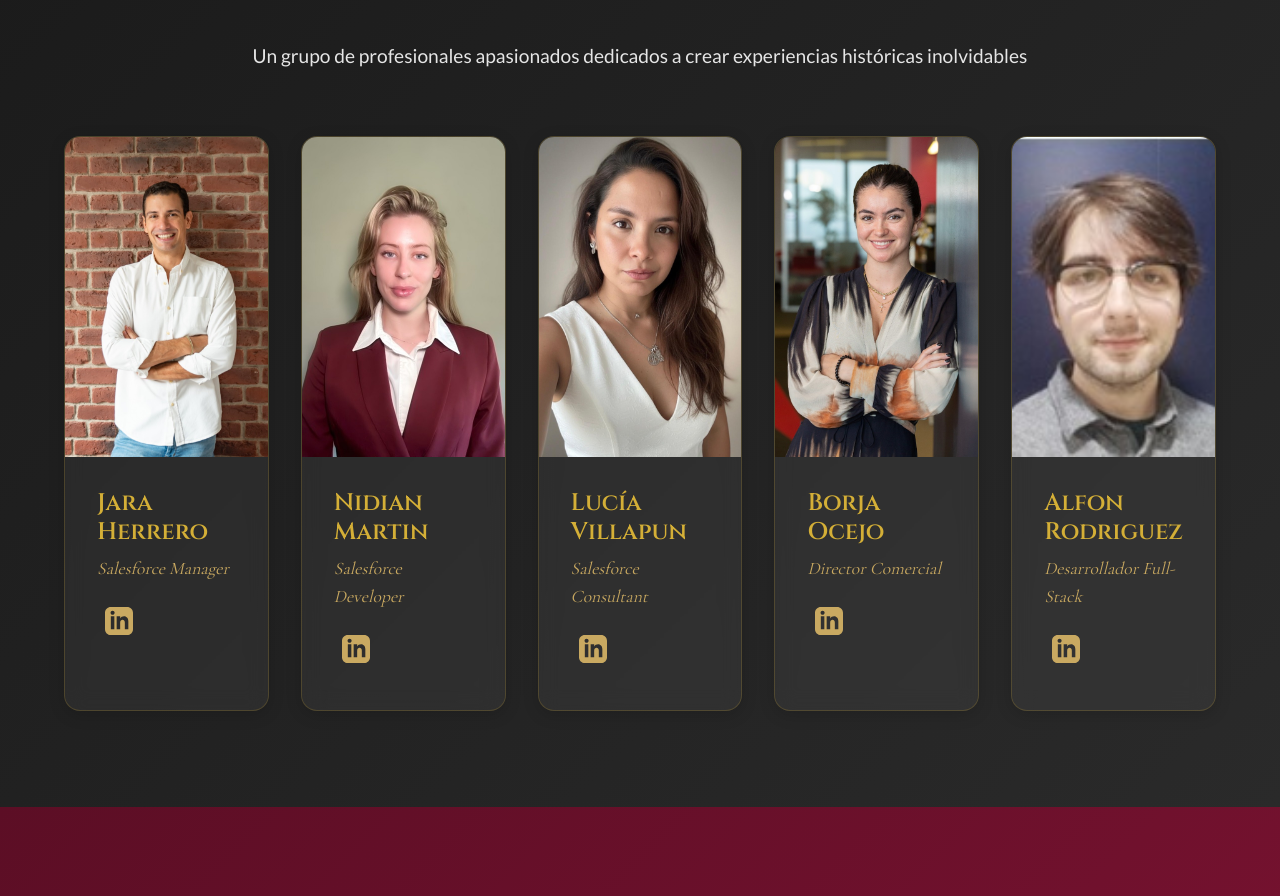
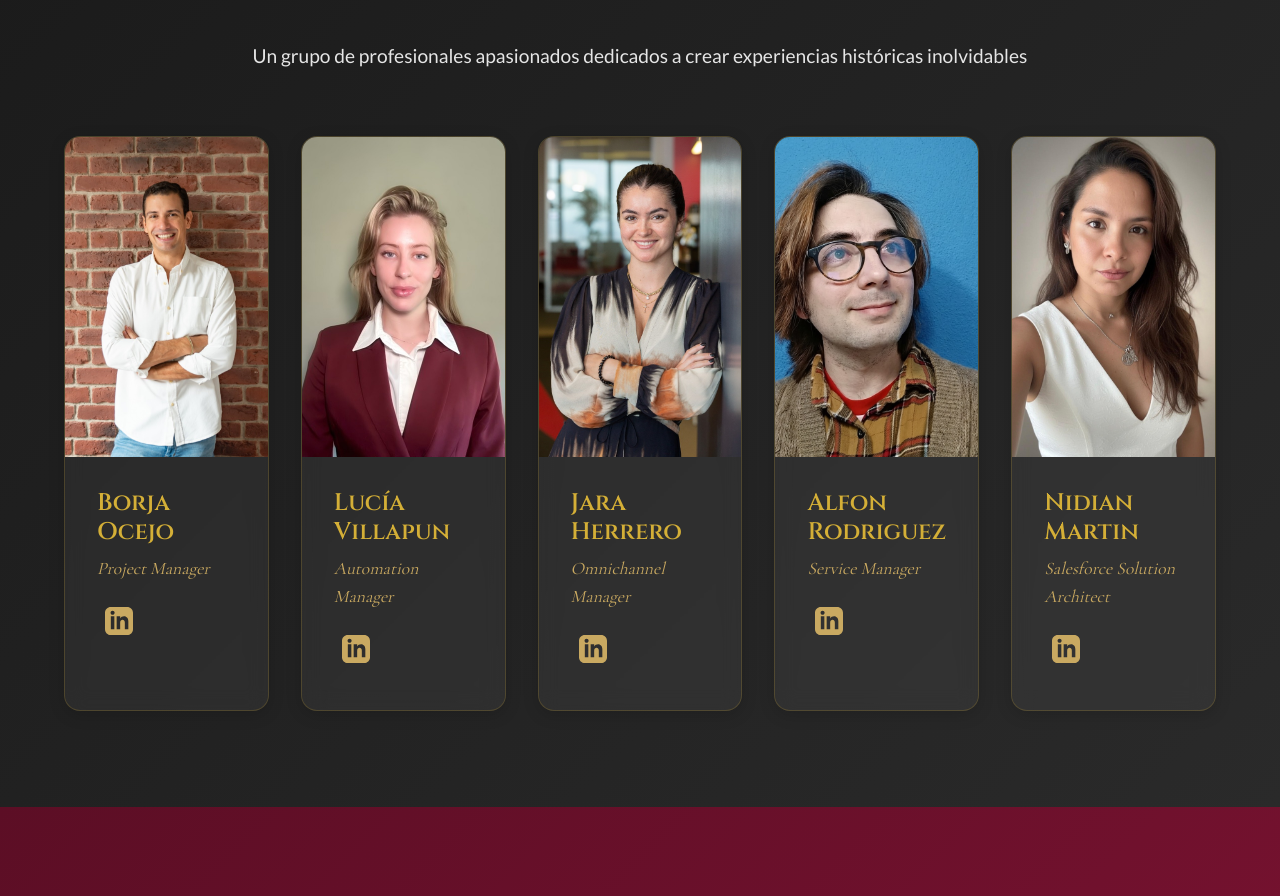
Before and after one commit to jaraxherrero/puydufou, a plain HTML site: page index.html in a window 1280 px wide. Shown: the part 980-1876 px from the top of the page. Drawn offline with nearby package versions, Linux system fonts and the light colour scheme.

Commit message:
Actualizar equipo: nuevo orden y roles profesionales

```diff
--- a/index.html
+++ b/index.html
@@ -51,15 +51,54 @@
             </div>
 
             <div class="team-grid">
-                <!-- Team Member 1: Jara Herrero -->
+                <!-- Team Member 1: Borja Ocejo -->
+                <div class="team-card">
+                    <a href="https://www.linkedin.com/in/borjaocejo/" target="_blank" rel="noopener noreferrer">
+                        <img src="images/team-borja-new.jpg" alt="Borja Ocejo" class="team-image">
+                    </a>
+                    <div class="team-info">
+                        <h3 class="team-name">Borja<br>Ocejo</h3>
+                        <p class="team-role">Project Manager</p>
+                        <a href="https://www.linkedin.com/in/borjaocejo/" target="_blank" rel="noopener noreferrer"
+                            class="linkedin-link">
+                            <svg xmlns="http://www.w3.org/2000/svg" width="24" height="24" viewBox="0 0 24 24"
+                                fill="currentColor">
+                                <path
+                                    d="M19 0h-14c-2.761 0-5 2.239-5 5v14c0 2.761 2.239 5 5 5h14c2.762 0 5-2.239 5-5v-14c0-2.761-2.238-5-5-5zm-11 19h-3v-11h3v11zm-1.5-12.268c-.966 0-1.75-.79-1.75-1.764s.784-1.764 1.75-1.764 1.75.79 1.75 1.764-.783 1.764-1.75 1.764zm13.5 12.268h-3v-5.604c0-3.368-4-3.113-4 0v5.604h-3v-11h3v1.765c1.396-2.586 7-2.777 7 2.476v6.759z" />
+                            </svg>
+                        </a>
+                    </div>
+                </div>
+
+                <!-- Team Member 2: Lucía Villapun -->
+                <div class="team-card">
+                    <a href="https://www.linkedin.com/in/luciavillapunsanchez/" target="_blank"
+                        rel="noopener noreferrer">
+                        <img src="images/team-lucia-new.jpg" alt="Lucía Villapun" class="team-image">
+                    </a>
+                    <div class="team-info">
+                        <h3 class="team-name">Lucía<br>Villapun</h3>
+                        <p class="team-role">Automation Manager</p>
+                        <a href="https://www.linkedin.com/in/luciavillapunsanchez/" target="_blank"
+                            rel="noopener noreferrer" class="linkedin-link">
+                            <svg xmlns="http://www.w3.org/2000/svg" width="24" height="24" viewBox="0 0 24 24"
+                                fill="currentColor">
+                                <path
+                                    d="M19 0h-14c-2.761 0-5 2.239-5 5v14c0 2.761 2.239 5 5 5h14c2.762 0 5-2.239 5-5v-14c0-2.761-2.238-5-5-5zm-11 19h-3v-11h3v11zm-1.5-12.268c-.966 0-1.75-.79-1.75-1.764s.784-1.764 1.75-1.764 1.75.79 1.75 1.764-.783 1.764-1.75 1.764zm13.5 12.268h-3v-5.604c0-3.368-4-3.113-4 0v5.604h-3v-11h3v1.765c1.396-2.586 7-2.777 7 2.476v6.759z" />
+                            </svg>
+                        </a>
+                    </div>
+                </div>
+
+                <!-- Team Member 3: Jara Herrero -->
                 <div class="team-card">
                     <a href="https://www.linkedin.com/in/jara-herrero-bermejo/" target="_blank"
                         rel="noopener noreferrer">
-                        <img src="images/team-jara.jpg" alt="Jara Herrero" class="team-image">
+                        <img src="images/team-jara-new.jpg" alt="Jara Herrero" class="team-image">
                     </a>
                     <div class="team-info">
                         <h3 class="team-name">Jara<br>Herrero</h3>
-                        <p class="team-role">Salesforce Manager</p>
+                        <p class="team-role">Omnichannel Manager</p>
                         <a href="https://www.linkedin.com/in/jara-herrero-bermejo/" target="_blank"
                             rel="noopener noreferrer" class="linkedin-link">
                             <svg xmlns="http://www.w3.org/2000/svg" width="24" height="24" viewBox="0 0 24 24"
@@ -71,35 +110,16 @@
                     </div>
                 </div>
 
-                <!-- Team Member 2: Nidian Martin -->
+                <!-- Team Member 4: Alfon Rodriguez -->
                 <div class="team-card">
-                    <a href="https://www.linkedin.com/in/nidian-martin/" target="_blank" rel="noopener noreferrer">
-                        <img src="images/team-nidian.jpg" alt="Nidian Martin" class="team-image">
+                    <a href="https://www.linkedin.com/in/alfonso-rodriguez-gutierrez/" target="_blank"
+                        rel="noopener noreferrer">
+                        <img src="images/team-alfon-new.jpg" alt="Alfon Rodriguez" class="team-image">
                     </a>
                     <div class="team-info">
-                        <h3 class="team-name">Nidian<br>Martin</h3>
-                        <p class="team-role">Salesforce Developer</p>
-                        <a href="https://www.linkedin.com/in/nidian-martin/" target="_blank" rel="noopener noreferrer"
-                            class="linkedin-link">
-                            <svg xmlns="http://www.w3.org/2000/svg" width="24" height="24" viewBox="0 0 24 24"
-                                fill="currentColor">
-                                <path
-                                    d="M19 0h-14c-2.761 0-5 2.239-5 5v14c0 2.761 2.239 5 5 5h14c2.762 0 5-2.239 5-5v-14c0-2.761-2.238-5-5-5zm-11 19h-3v-11h3v11zm-1.5-12.268c-.966 0-1.75-.79-1.75-1.764s.784-1.764 1.75-1.764 1.75.79 1.75 1.764-.783 1.764-1.75 1.764zm13.5 12.268h-3v-5.604c0-3.368-4-3.113-4 0v5.604h-3v-11h3v1.765c1.396-2.586 7-2.777 7 2.476v6.759z" />
-                            </svg>
-                        </a>
-                    </div>
-                </div>
-
-                <!-- Team Member 3: Lucía Villapun -->
-                <div class="team-card">
-                    <a href="https://www.linkedin.com/in/luciavillapunsanchez/" target="_blank"
-                        rel="noopener noreferrer">
-                        <img src="images/team-lucia.jpg" alt="Lucía Villapun" class="team-image">
-                    </a>
-                    <div class="team-info">
-                        <h3 class="team-name">Lucía<br>Villapun</h3>
-                        <p class="team-role">Salesforce Consultant</p>
-                        <a href="https://www.linkedin.com/in/luciavillapunsanchez/" target="_blank"
+                        <h3 class="team-name">Alfon<br>Rodriguez</h3>
+                        <p class="team-role">Service Manager</p>
+                        <a href="https://www.linkedin.com/in/alfonso-rodriguez-gutierrez/" target="_blank"
                             rel="noopener noreferrer" class="linkedin-link">
                             <svg xmlns="http://www.w3.org/2000/svg" width="24" height="24" viewBox="0 0 24 24"
                                 fill="currentColor">
@@ -110,36 +130,16 @@
                     </div>
                 </div>
 
-                <!-- Team Member 4: Borja Ocejo -->
+                <!-- Team Member 5: Nidian Martin -->
                 <div class="team-card">
-                    <a href="https://www.linkedin.com/in/borjaocejo/" target="_blank" rel="noopener noreferrer">
-                        <img src="images/team-borja.jpg" alt="Borja Ocejo" class="team-image">
+                    <a href="https://www.linkedin.com/in/nidian-martin/" target="_blank" rel="noopener noreferrer">
+                        <img src="images/team-nidian-new.jpg" alt="Nidian Martin" class="team-image">
                     </a>
                     <div class="team-info">
-                        <h3 class="team-name">Borja<br>Ocejo</h3>
-                        <p class="team-role">Director Comercial</p>
-                        <a href="https://www.linkedin.com/in/borjaocejo/" target="_blank" rel="noopener noreferrer"
+                        <h3 class="team-name">Nidian<br>Martin</h3>
+                        <p class="team-role">Salesforce Solution Architect</p>
+                        <a href="https://www.linkedin.com/in/nidian-martin/" target="_blank" rel="noopener noreferrer"
                             class="linkedin-link">
-                            <svg xmlns="http://www.w3.org/2000/svg" width="24" height="24" viewBox="0 0 24 24"
-                                fill="currentColor">
-                                <path
-                                    d="M19 0h-14c-2.761 0-5 2.239-5 5v14c0 2.761 2.239 5 5 5h14c2.762 0 5-2.239 5-5v-14c0-2.761-2.238-5-5-5zm-11 19h-3v-11h3v11zm-1.5-12.268c-.966 0-1.75-.79-1.75-1.764s.784-1.764 1.75-1.764 1.75.79 1.75 1.764-.783 1.764-1.75 1.764zm13.5 12.268h-3v-5.604c0-3.368-4-3.113-4 0v5.604h-3v-11h3v1.765c1.396-2.586 7-2.777 7 2.476v6.759z" />
-                            </svg>
-                        </a>
-                    </div>
-                </div>
-
-                <!-- Team Member 5: Alfon Rodriguez -->
-                <div class="team-card">
-                    <a href="https://www.linkedin.com/in/alfonso-rodriguez-gutierrez/" target="_blank"
-                        rel="noopener noreferrer">
-                        <img src="images/team-alfon.jpg" alt="Alfon Rodriguez" class="team-image">
-                    </a>
-                    <div class="team-info">
-                        <h3 class="team-name">Alfon<br>Rodriguez</h3>
-                        <p class="team-role">Desarrollador Full-Stack</p>
-                        <a href="https://www.linkedin.com/in/alfonso-rodriguez-gutierrez/" target="_blank"
-                            rel="noopener noreferrer" class="linkedin-link">
                             <svg xmlns="http://www.w3.org/2000/svg" width="24" height="24" viewBox="0 0 24 24"
                                 fill="currentColor">
                                 <path
```
Also changed, not shown: images/team-alfon-new.jpg (added), images/team-borja-new.jpg (added), images/team-jara-new.jpg (added), images/team-lucia-new.jpg (added), images/team-nidian-new.jpg (added).
